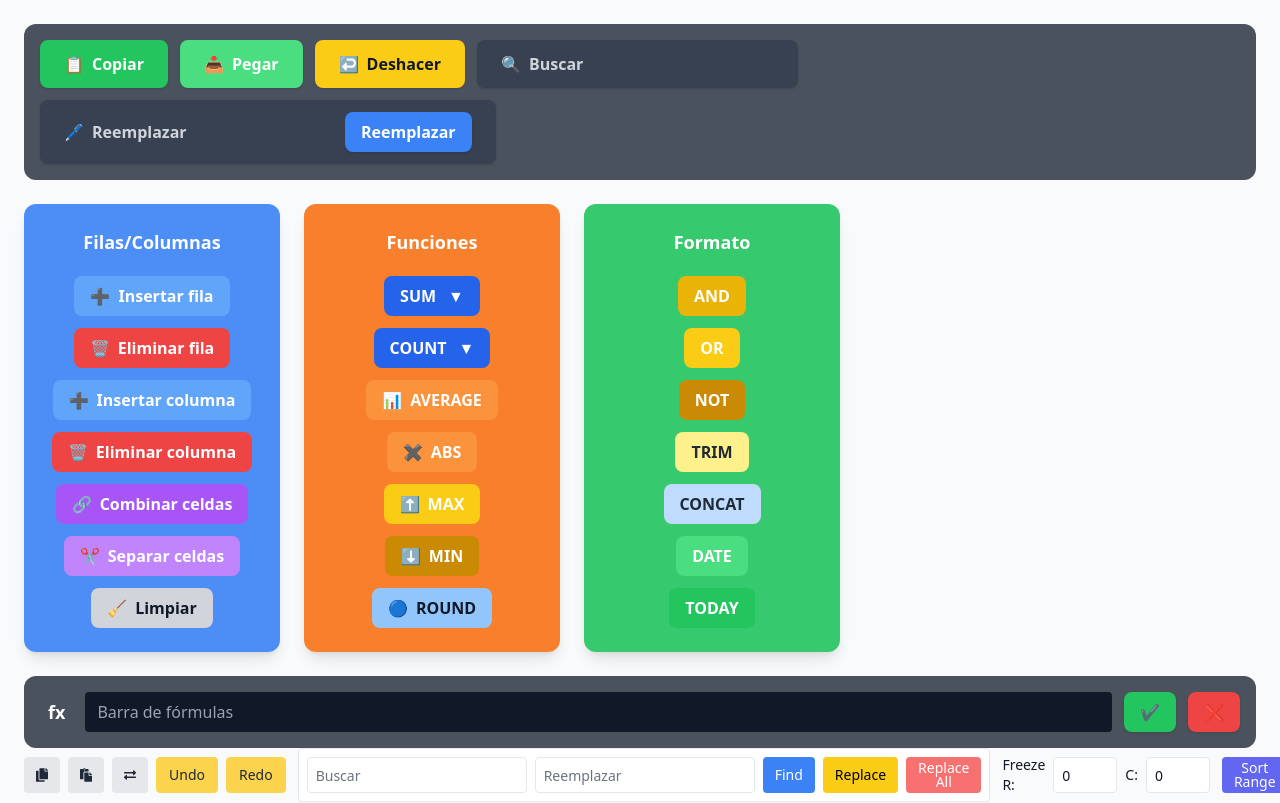
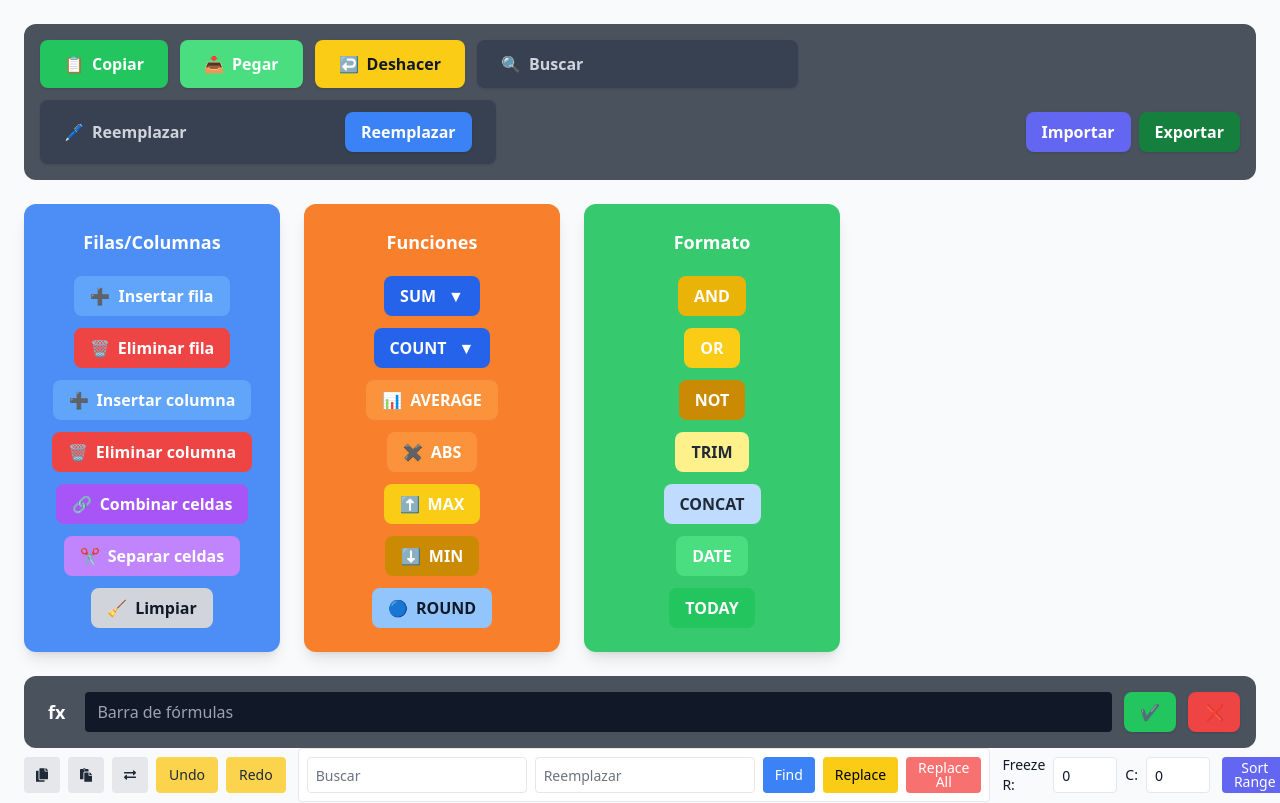
Before and after one commit to Tommyscripts/ExcelProject, a React (Vite) app in the folder ExcelProject/: page / in a window 1280 px wide. Shown: the top 803 px of the page. Built offline with nearby package versions, Linux system fonts and the light colour scheme; the HTML template or start-up script is replaced by a standard one.

Commit message:
feat: añadir Tooltips a los botones de Importar y Exportar en la Toolbar para mejorar la usabilidad

```diff
--- a/ExcelProject/src/componente/Auxiliares/TooltipCooldown.tsx
+++ b/ExcelProject/src/componente/Auxiliares/TooltipCooldown.tsx
@@ -101,6 +101,23 @@ export const Toolbar: React.FC<any> = ({
         <input value={replaceText} onChange={e => setReplaceText(e.target.value)} placeholder="Reemplazar" className="bg-transparent outline-none text-white placeholder:text-gray-300" />
         <TooltipCooldown content="Reemplaza el texto buscado por el nuevo valor" cooldown={1500}>
           <button onClick={replaceCurrent} className="px-4 py-2 rounded-lg bg-blue-500 text-white font-bold shadow hover:bg-blue-700 transition">Reemplazar</button>
+        </TooltipCooldown>
+      </div>
+      <div className="flex items-center gap-2 ml-auto">
+        <TooltipCooldown content="Importa datos desde un archivo" cooldown={1500}>
+          <>
+            <button onClick={() => fileInputRef.current?.click()} className="px-4 py-2 rounded-lg bg-indigo-500 text-white font-bold shadow hover:bg-indigo-700 transition">Importar</button>
+            <input
+              type="file"
+              accept=".xlsx,.xls,.csv"
+              ref={fileInputRef}
+              style={{ display: 'none' }}
+              onChange={onFileInputChange}
+            />
+          </>
+        </TooltipCooldown>
+        <TooltipCooldown content="Exporta los datos a un archivo" cooldown={1500}>
+          <button onClick={exportToExcel} className="px-4 py-2 rounded-lg bg-green-700 text-white font-bold shadow hover:bg-green-900 transition">Exportar</button>
         </TooltipCooldown>
       </div>
     </div>
```
